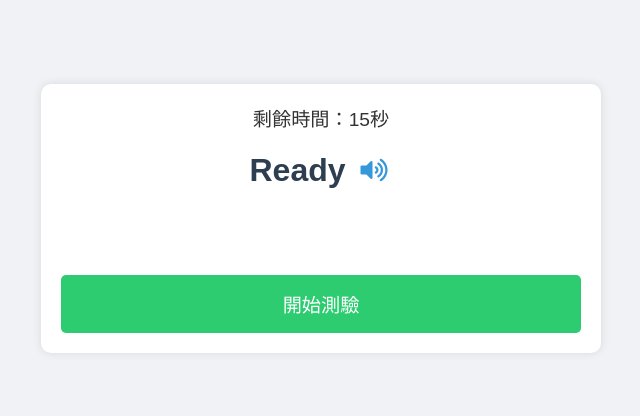
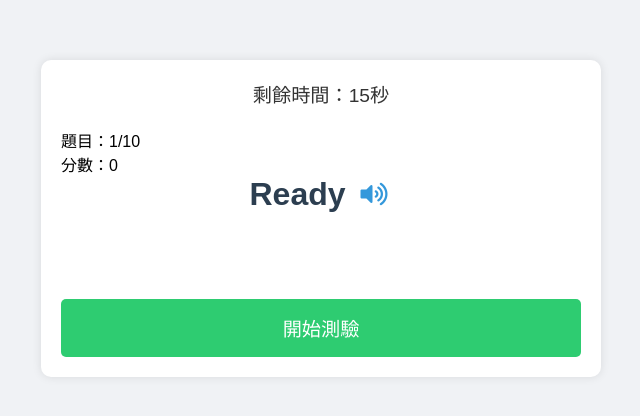
Before and after one commit to feizozo/englishtest, a plain HTML site: page index.html in a window 1280 px wide. Shown: the part 182-598 px from the top of the page, without its empty margins (319-959 px from the left). Drawn offline with Linux system fonts and the light colour scheme.

Commit message:
Add files via upload

```diff
--- a/index.html
+++ b/index.html
@@ -10,7 +10,11 @@
 <body>
     <div class="container">
         <div class="quiz-box">
-            <div class="timer">剩餘時間：<span id="time">15</span>秒</div>
+            <div class="quiz-header">
+                <div class="timer">剩餘時間：<span id="time">15</span>秒</div>
+                <div class="progress">題目：<span id="current-question">1</span>/10</div>
+                <div class="score">分數：<span id="score">0</span></div>
+            </div>
             <div class="word-section">
                 <h2 id="current-word">Ready</h2>
                 <button id="speak-btn" class="speak-btn">
@@ -25,6 +29,7 @@
             </div>
             <div class="result" id="result"></div>
             <button id="start-btn" class="start-btn">開始測驗</button>
+            <div id="quiz-summary" class="quiz-summary"></div>
         </div>
     </div>
     <script src="words.js"></script>
```
